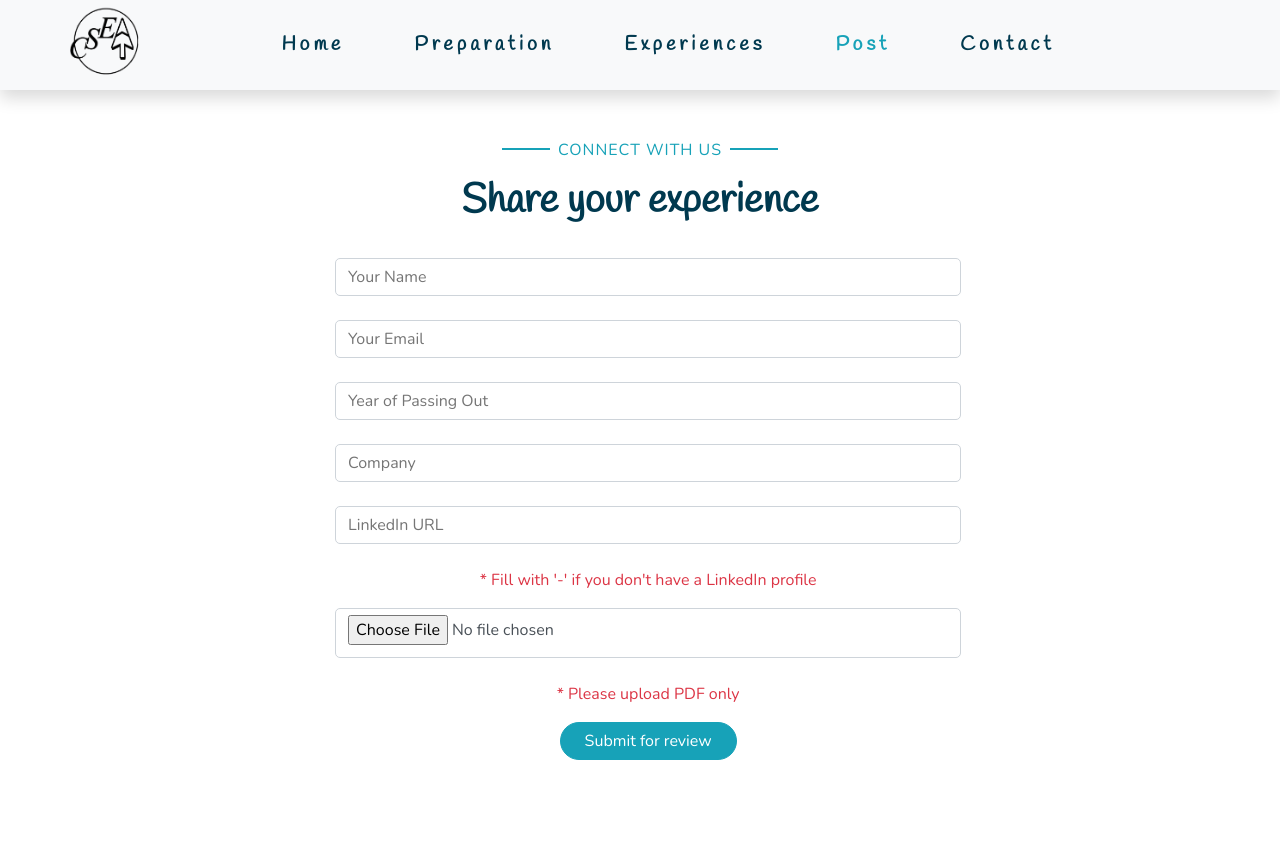
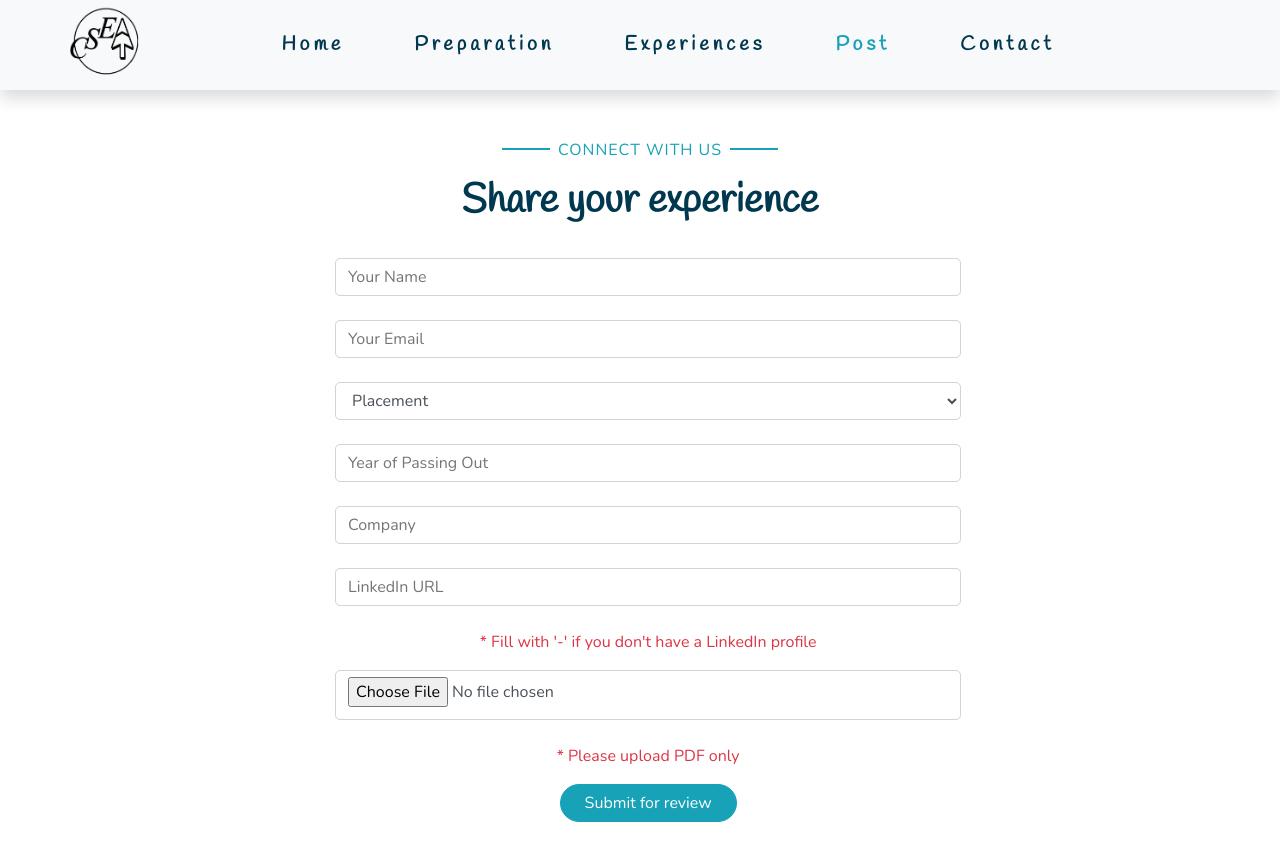
Before and after one commit to cseatech/csea-placements-frontend, a React (Create React App) app: page /exp_post in a window 1280 px wide. Shown: the top 860 px of the page. Before the commit the page ends 808 px from the top, so only its background shows below. Built offline with nearby package versions, Linux system fonts and the light colour scheme.

Commit message:
placemnt/intern filter & company listing

```diff
--- a/src/App.css
+++ b/src/App.css
@@ -34,7 +34,22 @@
   from {
     transform: rotate(0deg);
   }
+
   to {
     transform: rotate(360deg);
   }
 }
+
+.control-group select {
+  width: 100%;
+  line-height: 1.5;
+  color: #495057;
+  background-color: #fff;
+  background-clip: padding-box;
+  border: 1px solid #ced4da;
+  border-radius: 5px;
+  height: calc(1.5em + 0.75rem + 2px);
+  padding: 0.375rem 0.75rem;
+  margin-bottom: 1.5rem;
+  outline: none;
+}
--- a/src/Post_Exp/Experience_post.js
+++ b/src/Post_Exp/Experience_post.js
@@ -21,6 +21,7 @@ class Experience_post extends Component {
       company: '',
       linkedIn: '',
       selectedFile: '',
+      type: 'Placement',
       post: false,
       unpost: false,
       validname: false,
@@ -36,8 +37,9 @@ class Experience_post extends Component {
   onChange = (e) => {
     this.setState({ [e.target.name]: e.target.value });
   }
+
   onSubmit = (e) => {
-    const { uname, email, year, company, linkedIn, selectedFile } = this.state;
+    const { uname, email, year, company, linkedIn, selectedFile, type } = this.state;
     this.setState({ validname: false, validyear: false, validcompany: false, validemail: false, validlinkedin: false, validfile: false })
     let formData = new FormData();
     if (this.state.uname !== "" && this.state.email !== "" &&
@@ -48,18 +50,15 @@ class Experience_post extends Component {
       formData.append('company', company);
       formData.append('linkedIn', linkedIn);
       formData.append('selectedFile', result);
-      const ss = { uname: uname, email: email, year: year, company: company, linkedIn: linkedIn, selectedFile: selectedFile }
+      formData.append('type', type);
+
       const headers = {
         'Content-Type': 'application/json',
         'Accept': 'application/json'
       }
 
-
-
-      axios.post(process.env.REACT_APP_SERVER_URL + '/api/experiences/add-exp', { uname: uname, email: email, year: year, company: company, linkedIn: linkedIn, selectedFile: selectedFile }, { headers: headers }).then(res => {
+      axios.post(process.env.REACT_APP_SERVER_URL + '/api/experiences/add-exp', { uname: uname, email: email, type: type, year: year, company: company, linkedIn: linkedIn, selectedFile: selectedFile }, { headers: headers }).then(res => {
         this.setState({ post: true });
-
-
       }).catch(err => console.error(err));
 
     }
@@ -122,7 +121,7 @@ class Experience_post extends Component {
 
   }
   render() {
-    const { uname, email, year, company, linkedIn, selectedFile } = this.state;
+    const { uname, email, year, company, linkedIn, selectedFile, type } = this.state;
 
     return (
       <div>
@@ -213,6 +212,12 @@ class Experience_post extends Component {
                       {this.state.validemail ? <center><p class="help-block text-danger">Please enter valid email</p></center> : null}
                     </div>
                     <div class="control-group">
+                      <select name='type' value={type} onChange={this.onChange}>
+                        <option>Placement</option>
+                        <option>Intern</option>
+                      </select>
+                    </div>
+                    <div class="control-group">
                       <input type="text" class="form-control-post" id="subject" placeholder="Year of Passing Out" required="required" data-validation-required-message="Please enter the year of interview" name="year" value={year} onChange={this.onChange} />
                       <br />
                       {this.state.validyear ? <center><p class="help-block text-danger">Please enter year</p></center> : null}
--- a/src/View_exp/ViewExp.js
+++ b/src/View_exp/ViewExp.js
@@ -20,7 +20,9 @@ class ViewExp extends Component {
       onload: true,
       emptydata: false,
       search_text: '',
-      active_company: 'All'
+      active_company: 'All',
+      type: 'All',
+      companyList: []
     }
     this.searchRef = React.createRef();
     this.buttonRef = React.createRef();
@@ -33,6 +35,10 @@ class ViewExp extends Component {
 
   onChange = (e) => {
     this.setState({ [e.target.name]: e.target.value });
+  }
+
+  onTypeClick = (e) => {
+    this.setState({ type: e.target.textContent });
   }
 
 
@@ -70,22 +76,22 @@ class ViewExp extends Component {
       .catch((e) => {
         window.alert(e)
       })
-    // $(window).on("load", function () {
-    //   $("#loader").fadeOut(15000);
-    // });
-    //   $('#search_text').keydown(function() {
-    //     $('input').keyup(function(event) {
-    //         if (event.which === 13)
-    //         {
-    //             event.preventDefault();
-    //             $('#search_button').click();
-    //         }
-    //     });
-    // });
+
+    axios.get(process.env.REACT_APP_SERVER_URL + '/api/experiences/companies', { mode: 'cors' }).then(function (response) {
+      self.setState({ companyList: response.data.message })
+    })
+      .catch((e) => {
+        window.alert(e)
+      })
+
   }
 
   displayExp = (dets) => {
-    return dets.map((det, index) =>
+    if (!dets || dets.length == 0) {
+      return <center style={{ margin: '2rem 0' }}><h3>No experiences available yet!</h3></center>
+    }
+    return <div class="container-sidebar">
+      {dets.map((det, index) =>
       (
         <div key={index} class="card-category-1">
 
@@ -102,10 +108,11 @@ class ViewExp extends Component {
             <div class="card-link" onClick={() => this.savestate(index)} style={{ color: `white`, cursor: `pointer` }}>
               <span><u>Read Article</u> </span>
             </div>
+            <div class="card-type">{det.type}</div>
           </div>
         </div>
-
-    ))
+      ))}
+    </div>
   }
 
 
@@ -272,12 +279,17 @@ class ViewExp extends Component {
           </div>
         </MDBCol>
         <br />
+        <div class="tags">
+          <button onClick={this.onTypeClick} className={this.state.type == 'All' ? 'active' : ''}>All</button>
+          <button onClick={this.onTypeClick} className={this.state.type == 'Placement' ? 'active' : ''}>Placement</button>
+          <button onClick={this.onTypeClick} className={this.state.type == 'Intern' ? 'active' : ''}>Intern</button>
+        </div>
         <div style={{ float: `left`, paddingTop: `10px`, height: `65vh`, width: `20%`, overflow: `hidden`, overflowY: `scroll` }} className="sidebar-list">
           <MDBListGroup style={{ width: "20rem" }}>
             <span onClick={() => { this.searchlist({ company: 'All' }); this.setState({ active_company: "All" }); }}>
               <MDBListGroupItem style={{ cursor: `pointer` }} className={this.state.active_company == "All" ? 'active-sidebar' : ''}>All</MDBListGroupItem>
             </span>
-            {cmpnylist.map((company) => (
+            {this.state.companyList.map((company) => (
 
               <span onClick={() => { this.searchlist({ company }); this.setState({ active_company: company }); }}>
                 <MDBListGroupItem style={{ cursor: `pointer` }} className={this.state.active_company == company ? 'active-sidebar' : ''}>{company}</MDBListGroupItem>
@@ -295,9 +307,9 @@ class ViewExp extends Component {
 
         }
         <div style={{ paddingTop: `30px` }}>
-          <div class="container-sidebar">
-            {this.displayExp(this.state.dets)}
-          </div>
+          {this.state.type == 'All' ? this.displayExp(this.state.dets) : ''}
+          {this.state.type == 'Placement' ? this.displayExp(this.state.dets.filter((elem) => elem.type.toLowerCase() == 'placement')) : ''}
+          {this.state.type == 'Intern' ? this.displayExp(this.state.dets.filter((elem) => elem.type.toLowerCase() == 'intern')) : ''}
         </div>
 
         {this.state.emptydata ? <center><h3>No experiences available yet!</h3></center> : null}
```
Also changed, not shown: src/View_exp/style.css. Lines whose indentation alone changed are shown as unchanged.
